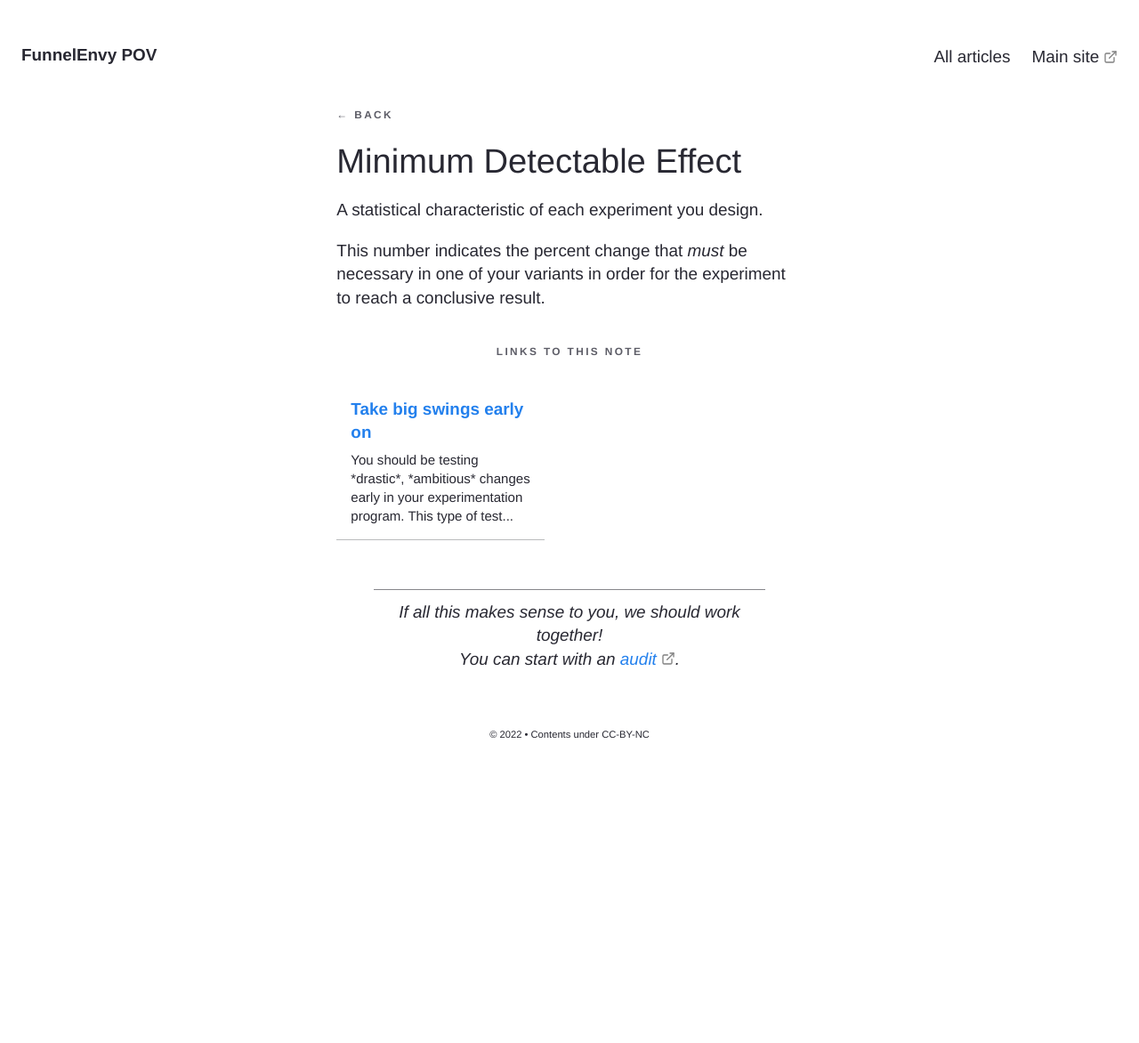
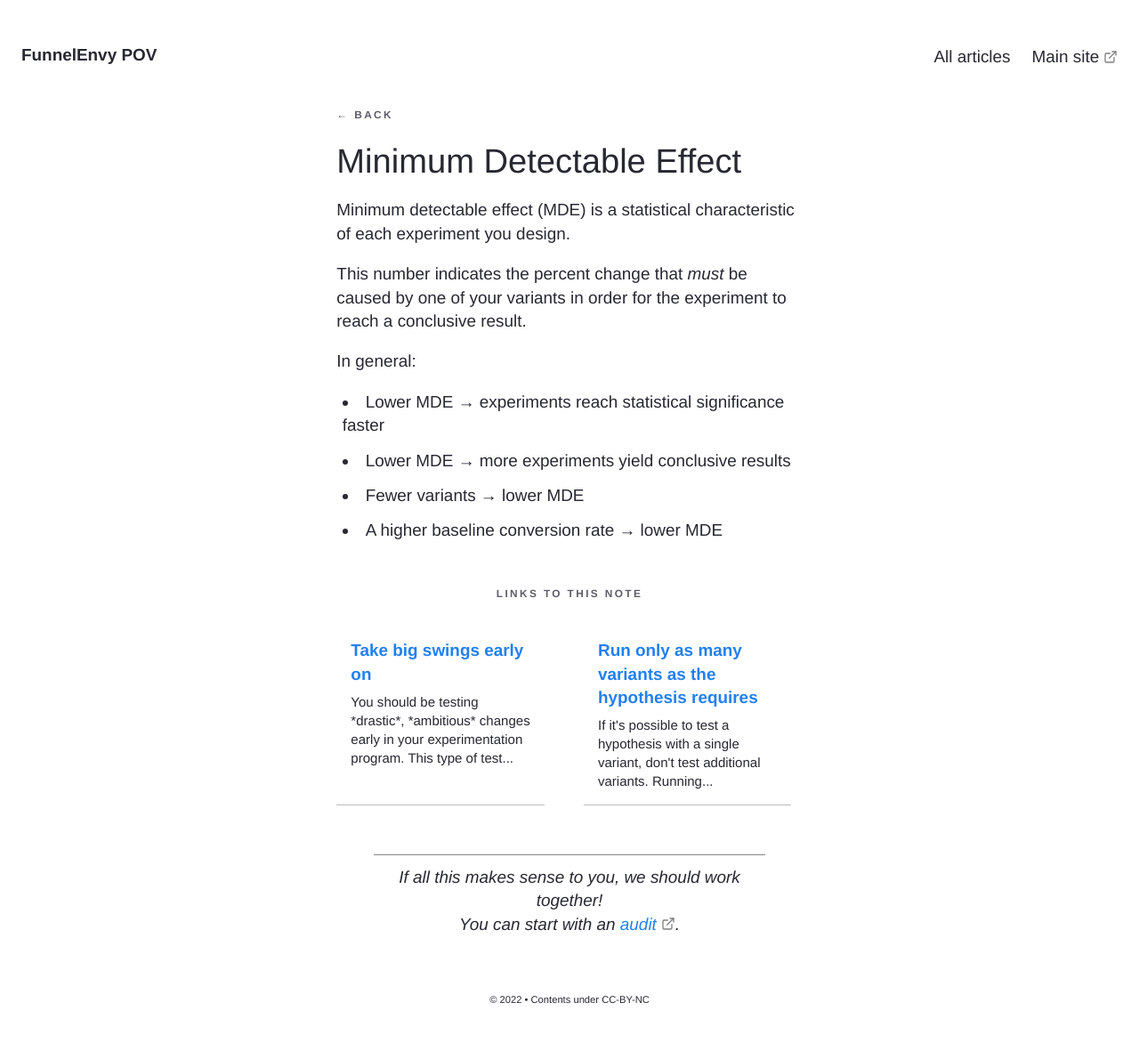
Before and after one commit to FunnelEnvy/pov, a Jekyll site: the page built from _notes/Minimum Detectable Effect.md, in a window 1280 px wide. Shown: the whole page at 89% size. Built offline with Jekyll 4.4.1, drawn with Linux system fonts in a browser that asks for light colours; before the commit the page ends 900 px from its top, so only the background shows below that.

Commit message:
add notes about number of variants

```diff
--- a/_notes/Minimum Detectable Effect.md
+++ b/_notes/Minimum Detectable Effect.md
@@ -9,6 +9,13 @@ categories: ["Experimentation"]
 
 ---
 
-A statistical characteristic of each experiment you design.
+Minimum detectable effect (MDE) is a statistical characteristic of each experiment you design.
 
-This number indicates the percent change that *must* be necessary in one of your variants in order for the experiment to reach a conclusive result.
+This number indicates the percent change that *must* be caused by one of your variants in order for the experiment to reach a conclusive result.
+
+In general:
+
+- Lower MDE → experiments reach statistical significance faster
+- Lower MDE → more experiments yield conclusive results
+- Fewer variants → lower MDE
+- A higher baseline conversion rate → lower MDE
--- /dev/null
+++ b/_notes/Run only as many variants as the hypothesis requires.md
@@ -0,0 +1,15 @@
+---
+
+title: Run only as many variants as the hypothesis requires
+feed: show
+date: 2022-11-14
+# permalink: /credits
+# format: list
+
+---
+
+If it's possible to test a hypothesis with a single variant, don't test additional variants.
+
+Running fewer variants lowers your [[Minimum Detectable Effect]] and simplifies implementation and QA.
+
+This means you'll run more tests, and more of your tests will yield conclusive results. Which is vital, because [[80% of your ideas won't work]].
```
Also changed, not shown: _notes/Problem - It takes a month or longer to ship an experiment.md (+1 -0 lines), _notes/Problem - You've run lots of inconclusive tests.md (+1 -1 lines).
